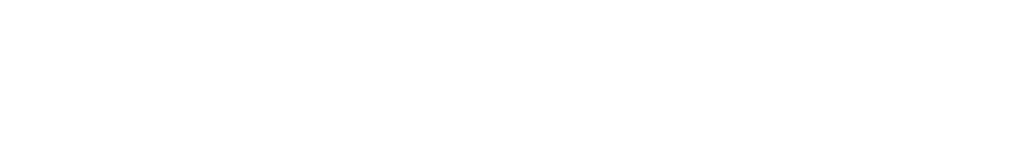
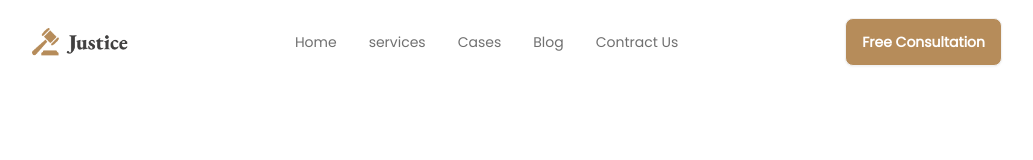
Before and after one commit to minhajul08/legal-solution-daisyui, a plain HTML site: page index.html in a window 1280 px wide. Shown: the whole page, without its empty margins (123-1156 px from the left). Drawn offline with nearby package versions, Linux system fonts and the light colour scheme.

Commit message:
navbar design by daisyui

```diff
--- a/index.html
+++ b/index.html
@@ -4,8 +4,86 @@
     <meta charset="UTF-8">
     <meta name="viewport" content="width=device-width, initial-scale=1.0">
     <title>Legal-solution</title>
+
+    <!-- google-font-EB-garamond -->
+    <link rel="preconnect" href="https://fonts.googleapis.com">
+    <link rel="preconnect" href="https://fonts.gstatic.com" crossorigin>
+    <link href="https://fonts.googleapis.com/css2?family=EB+Garamond:wght@400;500;600;700;800&display=swap" rel="stylesheet">
+
+    <!-- google font poppins -->
+    <link rel="preconnect" href="https://fonts.googleapis.com">
+<link rel="preconnect" href="https://fonts.gstatic.com" crossorigin>
+<link href="https://fonts.googleapis.com/css2?family=Poppins&display=swap" rel="stylesheet">
+
+    <!-- daisy-ui link -->
+    <link href="https://cdn.jsdelivr.net/npm/daisyui@4.6.0/dist/full.min.css" rel="stylesheet" type="text/css" />
+<script src="https://cdn.tailwindcss.com"></script>
+
+<!-- tailwind config color -->
+<script>
+    tailwind.config = {
+      theme: {
+        extend: {
+          colors: {
+            clifford: '#da373d',
+            primary: '#B68C5A',
+            navbar: '#707070'
+
+          }
+        }
+      }
+    }
+  </script>
+
+<style>
+    .font-eb-garamond{
+        font-family: 'EB Garamond', serif;
+    }
+    .font-poppins{
+        font-family: 'Poppins', sans-serif;
+    }
+</style>
 </head>
 <body>
+    <header class="container mx-auto">
+        <div class="navbar justify-evenly pt-4">
+            <div class="">
+              <div class="dropdown">
+                <div tabindex="0" role="button" class="btn btn-ghost lg:hidden">
+                  <svg xmlns="http://www.w3.org/2000/svg" class="h-5 w-5" fill="none" viewBox="0 0 24 24" stroke="currentColor"><path stroke-linecap="round" stroke-linejoin="round" stroke-width="2" d="M4 6h16M4 12h8m-8 6h16" /></svg>
+                </div>
+                <ul tabindex="0" class="menu menu-sm dropdown-content mt-3 z-[1] p-2 text-navbar font-poppins shadow bg-base-100 rounded-box w-52">
+                  <li class="text-navbar"><a>Home</a></li>
+                   <li><a>services</a></li>
+                  <li><a>Cases</a></li>
+                  <li><a>Blog</a></li>
+                  <li><a>Contract Us</a></li>
+                </ul>
+              </div>
+                <div class="w-24">
+                    <img src="images/logo2.png" alt="">
+                </div>
+            </div>
+            <div class="r hidden lg:flex">
+              <ul class="menu menu-horizontal text-navbar font-poppins px-1">
+                <li><a>Home</a></li>
+                <li><a>services
+                </a></li>
+                <li><a>Cases</a></li>
+                <li><a>Blog</a></li>
+                <li><a>Contract Us</a></li>
+              </ul>
+            </div>
+            <div>
+              <a class="btn bg-primary text-white font-poppins">Free Consultation</a>
+            </div>
+          </div>
+    </header>
+    <main>
 
+    </main>
+    <footer>
+
+    </footer>
 </body>
 </html>
--- /dev/null
+++ b/tailwind.config.js
@@ -0,0 +1,8 @@
+/** @type {import('tailwindcss').Config} */
+module.exports = {
+    content: ["./src/**/*.{html,js}"],
+    theme: {
+      extend: {},
+    },
+    plugins: [],
+  }
```
